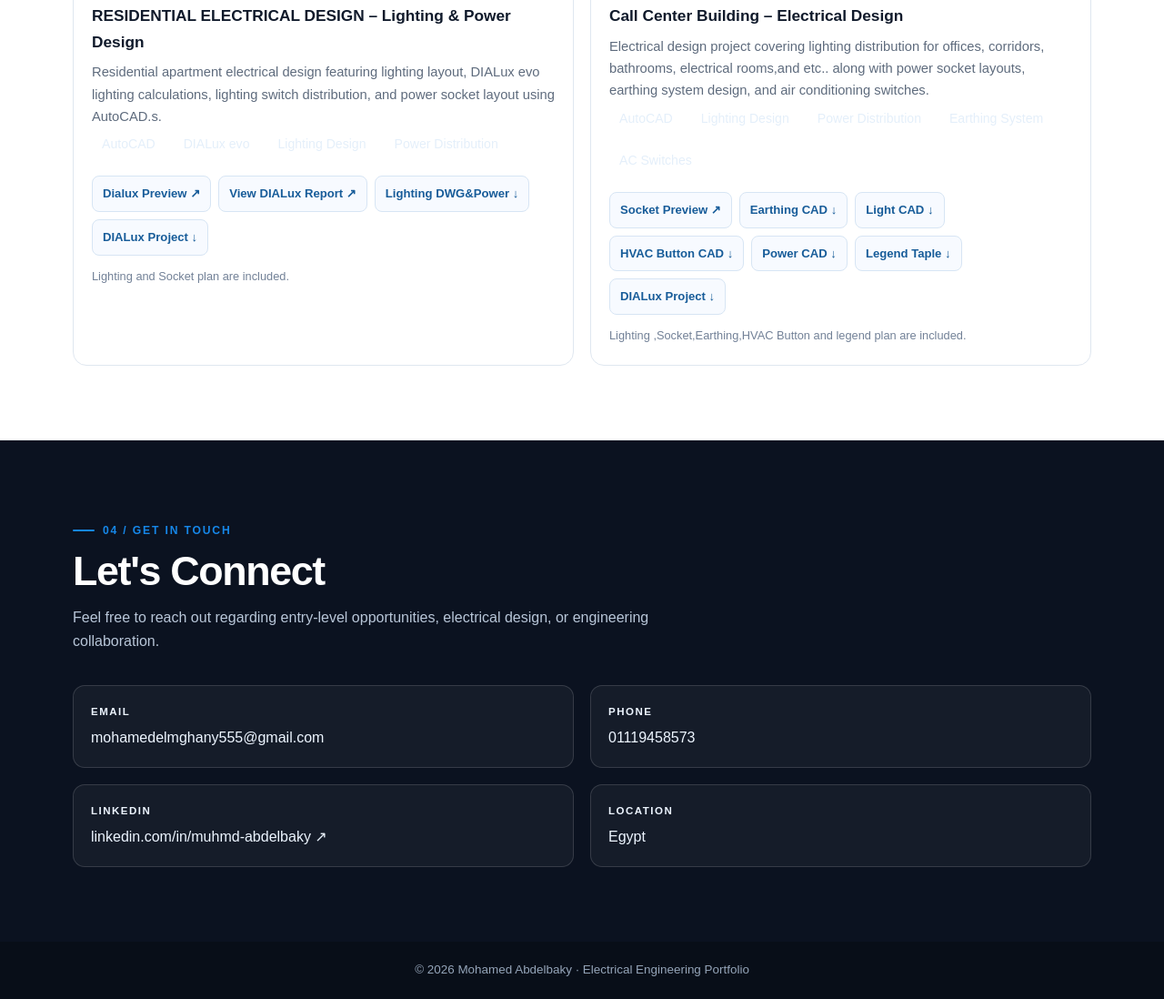
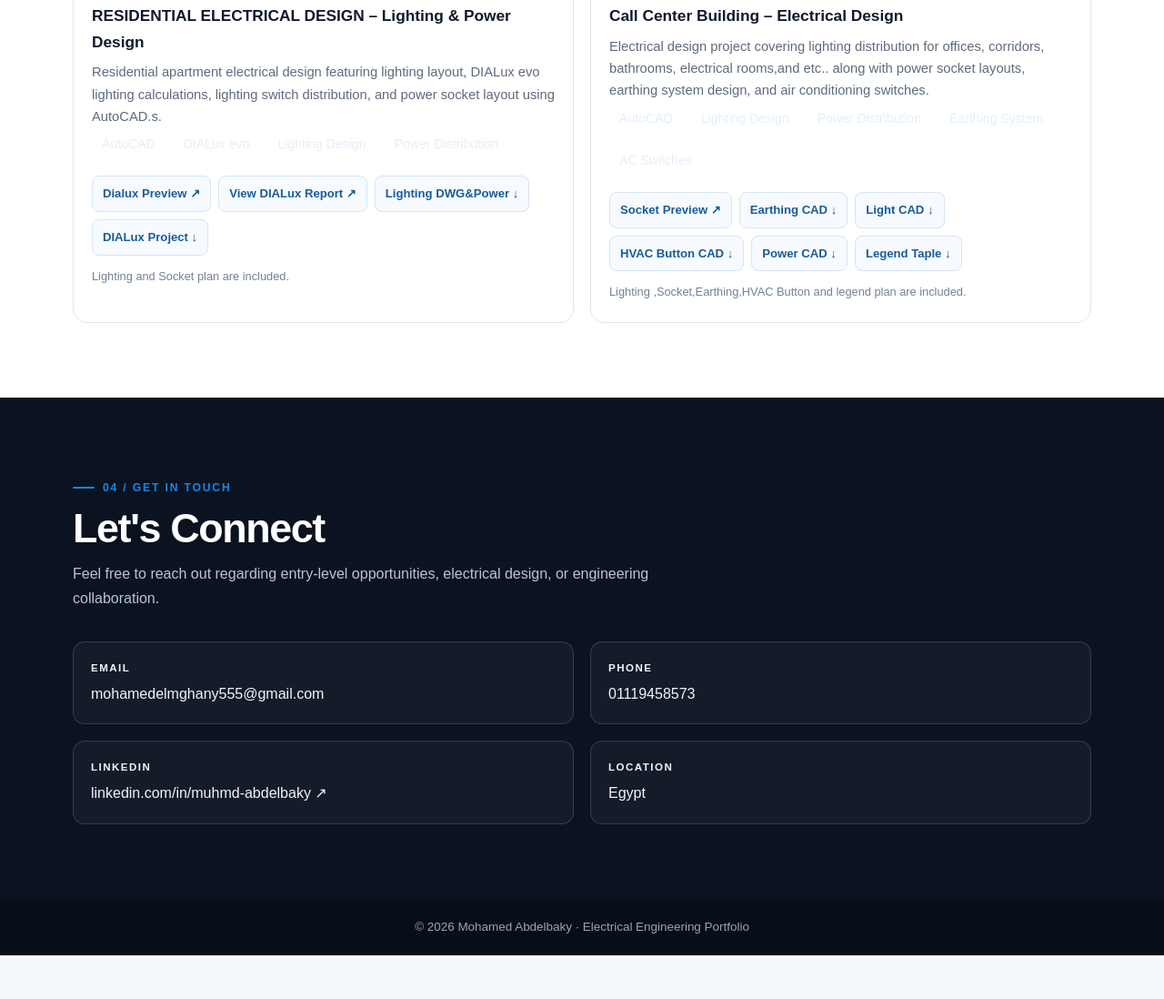
Before and after one commit to muhmdelmghany43-cyber/muhmdelmghany43-cyber.github.io, a plain HTML site: page index.html in a window 1280 px wide. Shown: the part 3737-4835 px from the top of the page at 91% size. After the commit the page ends 4787 px from the top, so only its background shows below. Drawn offline with Linux system fonts and the light colour scheme.

Commit message:
Update index.html

```diff
--- a/index.html
+++ b/index.html
@@ -1405,7 +1405,7 @@ nav a:focus-visible {
                 <a class="project-file-link" href="Call Center/drawings/HVAC.dwg" download>HVAC Button CAD ↓</a>
                 <a class="project-file-link" href="Call Center/drawings/SOCKET.dwg" download>Power CAD ↓</a>
                 <a class="project-file-link" href="Call Center/drawings/Legend.dwg" download>Legend Taple ↓</a>
-                <a class="project-file-link" href="Call Center/source/Project.evo" download>DIALux Project ↓</a>
+
 
               </div>
               <span class="project-placeholder">Lighting ,Socket,Earthing,HVAC Button and legend plan are included.</span>
```
